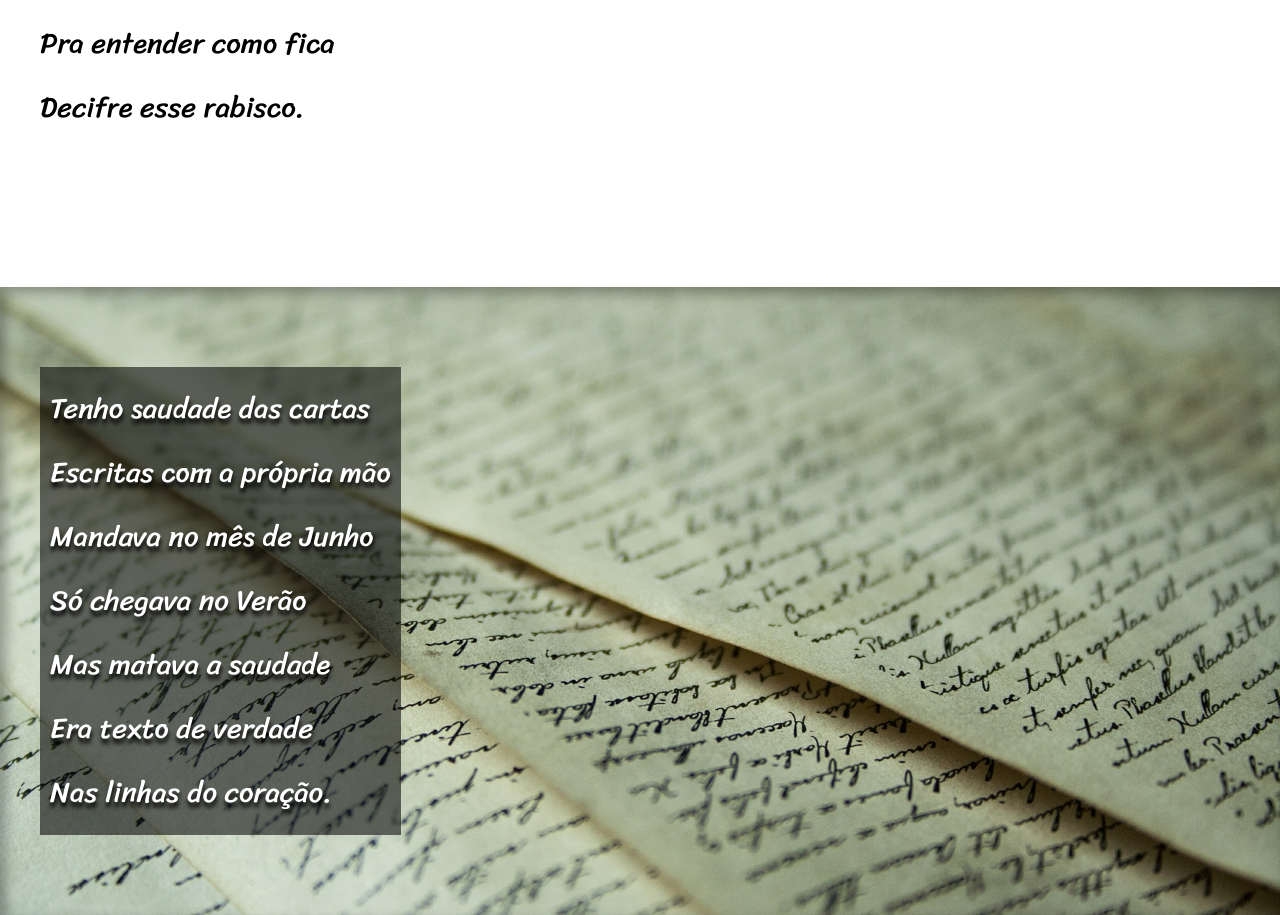
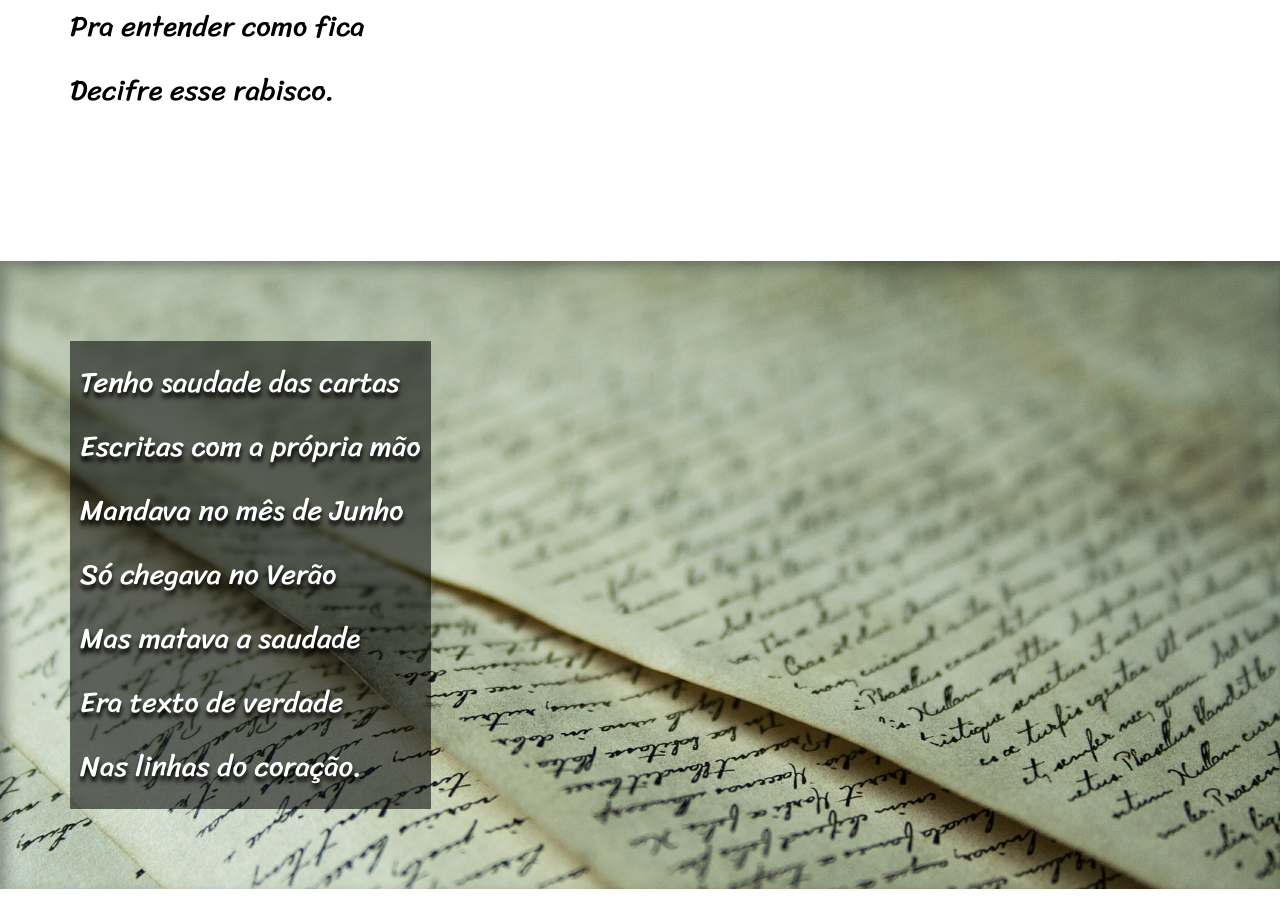
Before and after one commit to 3liaaas/projeto-cordel, a plain HTML site: page index.html in a window 1280 px wide. Shown: the part 2468-3383 px from the top of the page. Drawn offline with Linux system fonts and the light colour scheme.

Commit message:
arquivo pronto

```diff
--- a/style.css
+++ b/style.css
@@ -20,7 +20,7 @@
 
 html, body{
     font-family: var(--fonte1);
-    min-width: 100vw;
+    min-width: 100vh;
     background-color: darkgrey;
 
 }
@@ -29,7 +29,7 @@ header{
     background-color: black;
     color: white;
     text-align: center;
-    width: 100vw;
+
 }
 
 header > h1{
@@ -62,14 +62,14 @@ section{
     padding-top: 10vh;
     padding-bottom: 10vh;
     line-height: 2em;
-    padding-left: 40px;
+    padding-left: 70px;
     font-family: var(--fonte3);
     font-size: 2.5vw;
-    display: block;
+
 }
 
 section > p{
-    padding-bottom: 2.3em;
+    padding-bottom: 2em;
 }
 
 section.normal{
@@ -101,7 +101,7 @@ section#img01{
 
 section#img02{
     background-image: url(imagens/background002.jpg);
-    background-position: center;
+
 
 }
 
```
